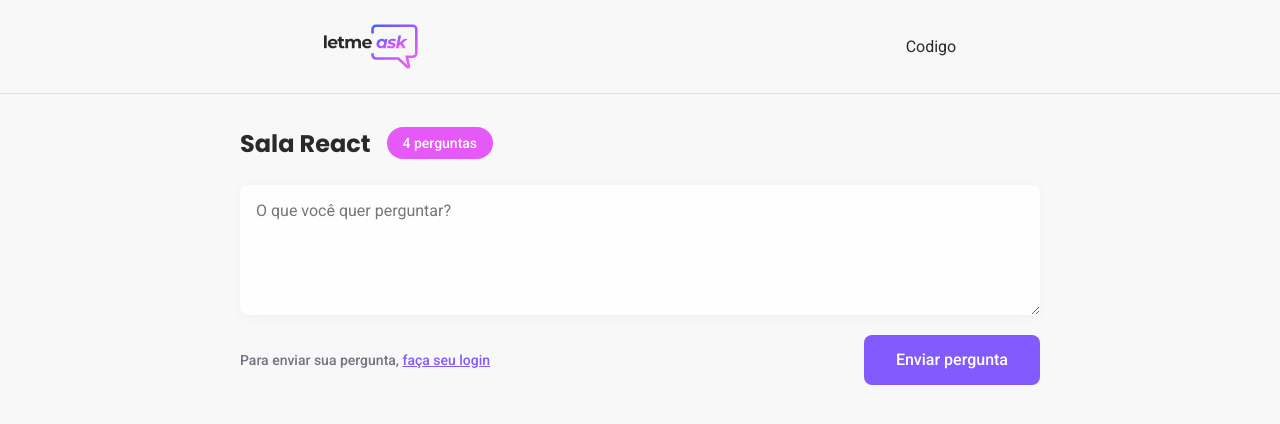
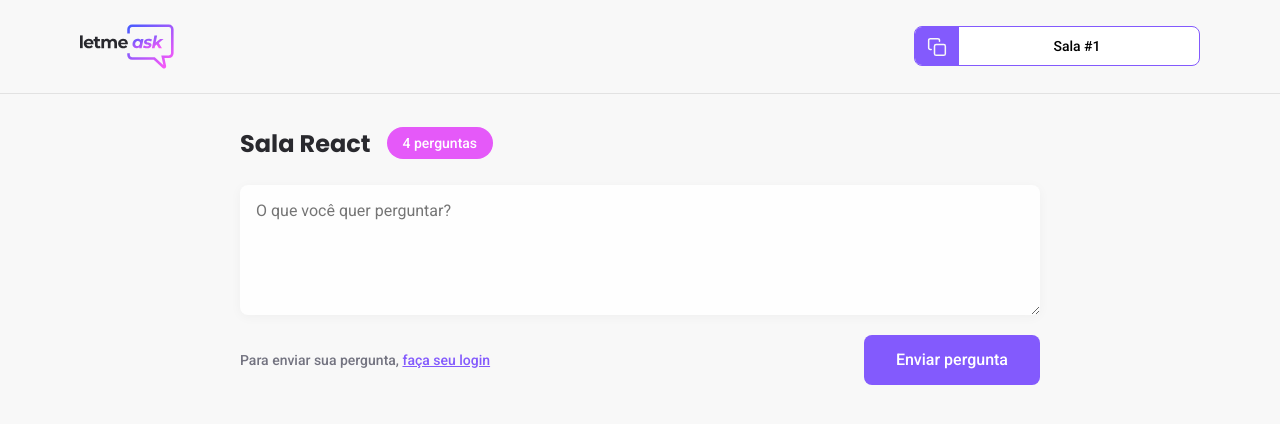
Before and after one commit to lucasdebeterco/letmeask-nlw-together, a React (Create React App) app: page /rooms/1 in a window 1280 px wide. Shown: the top 424 px of the page. Built offline with nearby package versions, Linux system fonts and the light colour scheme; no server answers.

Commit message:
Criado componente do código da sala

```diff
--- /dev/null
+++ b/src/components/RoomCode.tsx
@@ -0,0 +1,21 @@
+import CopyImg from '../assets/copy.svg'
+
+import '../styles/room-code.scss';
+
+type RoomCodeProps = {
+    code: string;
+}
+
+export function RoomCode(props: RoomCodeProps) {
+    function copyRoomCodeToClipboard() {
+        navigator.clipboard.writeText(props.code)
+    }
+    return(
+        <button className="room-code" onClick={copyRoomCodeToClipboard}>
+            <div>
+                <img src={CopyImg} alt="Copy room code" />
+            </div>
+            <span>Sala #{props.code}</span>
+        </button>
+    )
+}
--- a/src/pages/Room.tsx
+++ b/src/pages/Room.tsx
@@ -1,14 +1,23 @@
+import { useParams } from 'react-router-dom';
+
 import logoImg from '../assets/logo.svg'
+import { RoomCode } from '../components/RoomCode';
 import { Button } from '../components/Button';
 import '../styles/room.scss';
 
+type RoomParams = {
+    id: string;
+}
+
 export function Room() {
+    const params = useParams<RoomParams>();
+
     return (
         <div id="page-room">
             <header>
                 <div className="content">
                     <img src={logoImg} alt="Letmeask" />
-                    <div>Codigo</div>
+                    <RoomCode code={params.id!} />
                 </div>
             </header>
 
--- /dev/null
+++ b/src/styles/room-code.scss
@@ -0,0 +1,30 @@
+.room-code {
+    height: 40px;
+    border-radius: 8px;
+    overflow: hidden;
+
+    background: #fff;
+    border: 1px solid #835afd;
+    cursor: pointer;
+
+    display: flex;
+
+    div {
+        background: #835afd;
+        padding: 0 12px;
+        height: 40px;
+        display: flex;
+        justify-content: center;
+        align-items: center;
+    }
+
+    span {
+        display: block;
+        align-self: center;
+        flex: 1;
+        padding: 0 16px 0 12px;
+        width: 240px;
+        font-size: 14px;
+        font-weight: 500;
+    }
+}
--- a/src/styles/room.scss
+++ b/src/styles/room.scss
@@ -7,7 +7,7 @@
             max-width: 1120px;
             margin: 0 auto;
             display: flex;
-            justify-content: space-around;
+            justify-content: space-between;
             align-items: center;
 
             > img {
```
